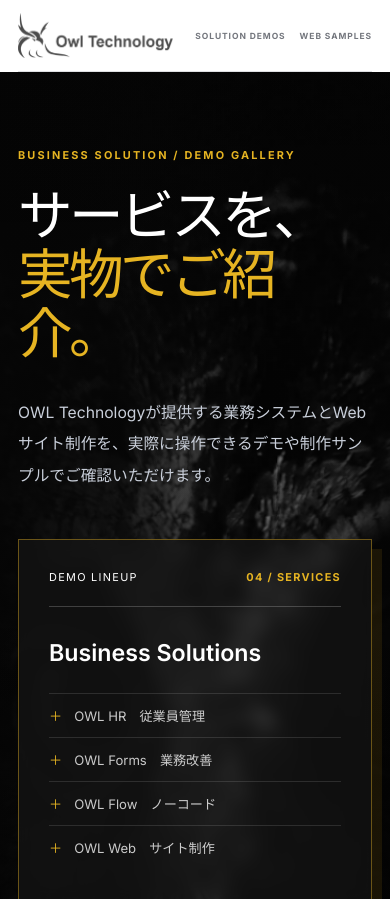
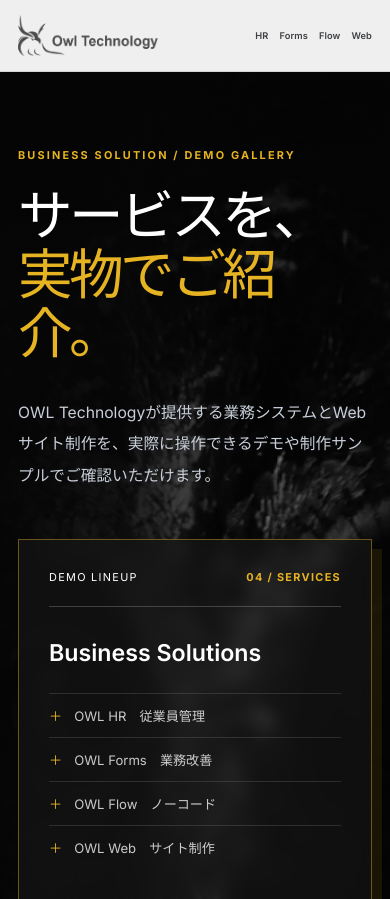
Before and after one commit to owl-tec-sales/HP_sample, a plain HTML site: page index.html in a window 390 px wide. Shown: the top 899 px of the page. Drawn offline with nearby package versions, Linux system fonts and the light colour scheme.

Commit message:
ヘッダーに4サービスのナビゲーションを追加

```diff
--- a/index.html
+++ b/index.html
@@ -17,7 +17,12 @@
       <a class="brand" href="#top" aria-label="OWL Technology トップへ">
         <img class="brand-logo" src="assets/owl-technology-logo.png" alt="Owl Technology" width="623" height="181" />
       </a>
-      <nav class="header-nav" aria-label="ページ内ナビゲーション"><a href="#solutions">Solution Demos</a><a href="#owl-web">Web Samples</a></nav>
+      <nav class="header-nav" aria-label="サービスナビゲーション">
+        <a href="#owl-hr"><span class="nav-full">OWL HR</span><span class="nav-short">HR</span></a>
+        <a href="#owl-forms"><span class="nav-full">OWL Forms</span><span class="nav-short">Forms</span></a>
+        <a href="#owl-flow"><span class="nav-full">OWL Flow</span><span class="nav-short">Flow</span></a>
+        <a href="#owl-web"><span class="nav-full">OWL Web</span><span class="nav-short">Web</span></a>
+      </nav>
     </header>
 
     <main id="top">
--- a/styles.css
+++ b/styles.css
@@ -3,10 +3,10 @@
 html { scroll-behavior: smooth; }
 body { margin:0; color:var(--ink); background:#fff; font-family:"Inter","Noto Sans JP",sans-serif; -webkit-font-smoothing:antialiased; }
 a { color:inherit; }
-.site-header { width:min(1240px,calc(100% - 64px)); min-height:88px; margin:auto; display:flex; align-items:center; justify-content:space-between; border-bottom:1px solid var(--line); background:#fff; }
+.site-header { width:100%; min-height:96px; margin:auto; padding:0 max(32px,calc((100% - 1240px)/2)); display:flex; align-items:center; justify-content:space-between; border-bottom:1px solid #d4d4d2; background:#efefef; }
 .brand { display:flex; align-items:center; text-decoration:none; }
 .brand-logo { width:210px; height:auto; display:block; }
-.header-nav { display:flex; align-items:center; gap:28px; }.header-nav a { color:var(--muted); font-size:.65rem; font-weight:700; letter-spacing:.11em; text-decoration:none; text-transform:uppercase; }.header-nav a:hover { color:var(--blue); }
+.header-nav { display:flex; align-items:center; gap:42px; }.header-nav a { color:#3f4043; font-size:.9rem; font-weight:500; letter-spacing:.01em; text-decoration:none; transition:color .2s ease,transform .2s ease; }.header-nav a:hover { color:#b58b0f; transform:translateY(-2px); }.nav-short { display:none; }
 .hero { margin:auto; padding:118px max(32px,calc((100% - 1240px)/2)) 126px; min-height:680px; display:grid; grid-template-columns:minmax(0,1.35fr) minmax(350px,.65fr); gap:90px; align-items:center; position:relative; overflow:hidden; color:#fff; background-color:#050505; background-image:linear-gradient(90deg,rgba(5,5,5,.97) 0%,rgba(6,6,6,.84) 34%,rgba(5,5,5,.34) 68%,rgba(5,5,5,.7) 100%),url("assets/owl-hero.png"); background-position:center,center; background-size:cover,auto 100%; background-repeat:no-repeat; }
 .hero::before { content:""; position:absolute; inset:0; background:linear-gradient(180deg,rgba(0,0,0,.15),transparent 50%,rgba(0,0,0,.38)); pointer-events:none; }.hero::after { content:""; position:absolute; right:0; bottom:0; width:32%; height:3px; background:linear-gradient(90deg,transparent,var(--blue)); pointer-events:none; }.hero>* { position:relative; z-index:1; }
 .section-label { margin:0 0 24px; color:var(--blue); font-size:.68rem; font-weight:700; letter-spacing:.2em; }
@@ -81,8 +81,7 @@
 .js .reveal { opacity:0; transform:translateY(34px); transition:opacity .8s ease,transform .8s cubic-bezier(.2,.75,.25,1); }.js .reveal.is-visible { opacity:1; transform:none; }.js .reveal-delay { transition-delay:.14s; }
 @keyframes heroPanelIn { from { opacity:0; transform:translateY(24px); } to { opacity:1; transform:none; } }
 @media(max-width:800px){
-  .site-header { width:min(100% - 36px,1240px); }
-  .site-header { min-height:72px; } .brand-logo { width:155px; }.header-nav { gap:14px; }.header-nav a { font-size:.53rem; }
+  .site-header { width:100%; min-height:72px; padding:0 18px; } .brand-logo { width:140px; }.header-nav { gap:11px; }.header-nav a { font-size:.58rem; font-weight:600; }.nav-full { display:none; }.nav-short { display:inline; }
   .hero { min-height:auto; padding:76px 18px 84px; grid-template-columns:1fr; gap:48px; background-position:center,55% center; }
   h1 { font-size:clamp(2.8rem,14vw,5rem); }
   .hero-panel { box-shadow:10px 10px 0 rgba(230,180,34,.1); }
```
